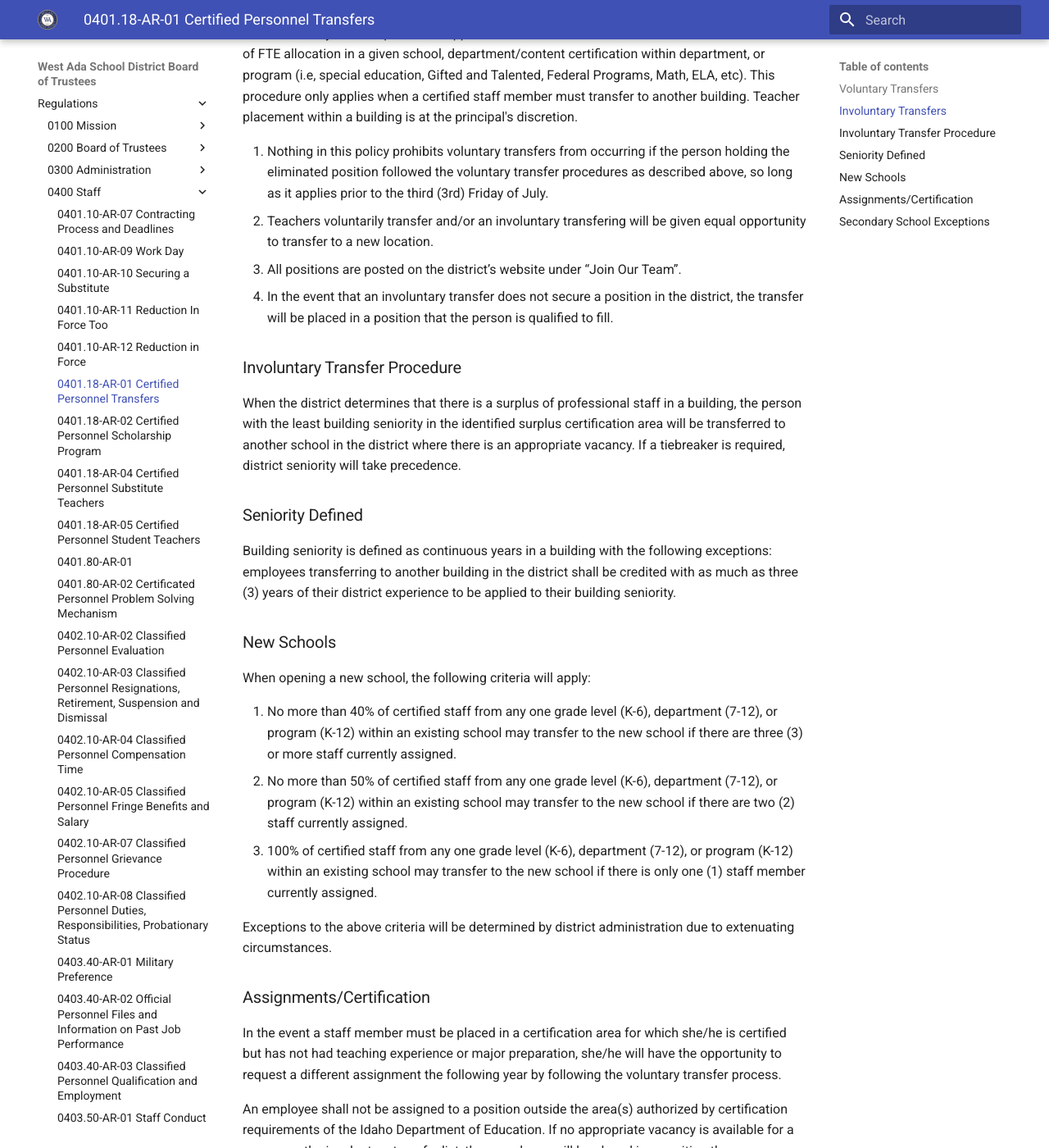
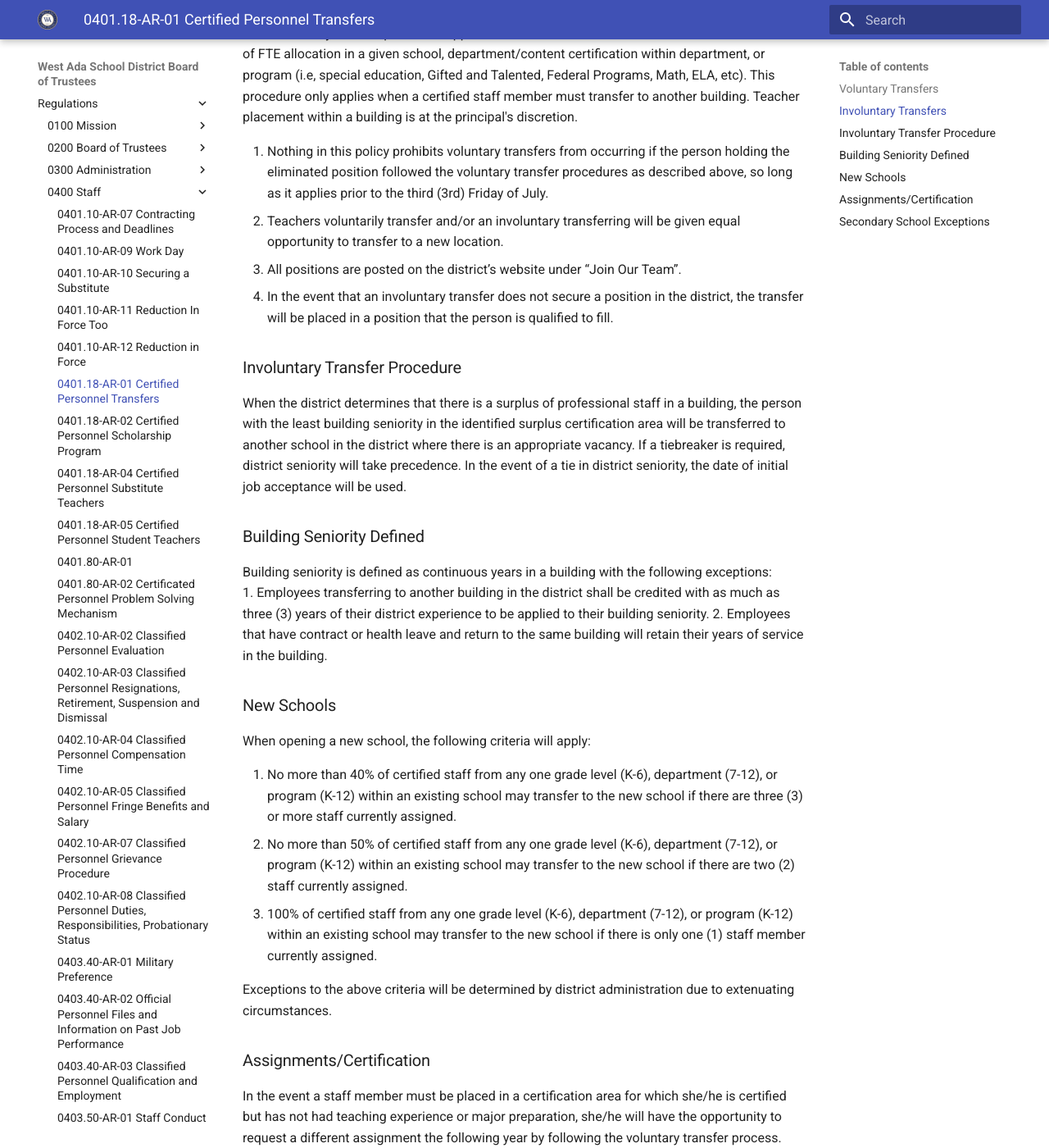
Before and after one commit to westada/section-400-hr-policy-review, an MkDocs documentation site: the page built from docs/regulations/0400-Staff/0401.18-AR-01.md, in a window 1280 px wide and 1400 px high, scrolled down 946 px. Shown: the whole window at 82% size. Built offline with MkDocs 1.6.1 and Material for MkDocs 9.7.7, drawn with Linux system fonts in a browser that asks for light colours; some of the changed text lies outside the part shown.

Commit message:
Edits to 401.18 AR01
Remaining edits into 401.18 AR01

```diff
--- a/docs/regulations/0400-Staff/0401.18-AR-01.md
+++ b/docs/regulations/0400-Staff/0401.18-AR-01.md
@@ -21,18 +21,20 @@ Building positions are filled on the basis of the certified employee’s certifi
 The involuntary transfer procedure applies to staff members identified as certified staff in excess of FTE allocation in a given school, department/content certification within department, or program (i.e, special education, Gifted and Talented, Federal Programs, Math, ELA, etc).  This procedure only applies when a certified staff member must transfer to another building.  Teacher placement within a building is at the principal's discretion.
 
 1. Nothing in this policy prohibits voluntary transfers from occurring if the person holding the eliminated position followed the voluntary transfer procedures as described above, so long as it applies prior to the third (3rd) Friday of July.
-2. Teachers voluntarily transfer and/or an involuntary transfering will be given equal opportunity to transfer to a new location.
+2. Teachers voluntarily transfer and/or an involuntary transferring will be given equal opportunity to transfer to a new location.
 3. All positions are posted on the district’s website under “Join Our Team”.
 4. In the event that an involuntary transfer does not secure a position in the district, the transfer will be placed in a position that the person is qualified to fill.
 
 ### Involuntary Transfer Procedure
 
 
-When the district determines that there is a surplus of professional staff in a building, the person with the least building seniority in the identified surplus certification area will be transferred to another school in the district where there is an appropriate vacancy.  If a tiebreaker is required, district seniority will take precedence.
+When the district determines that there is a surplus of professional staff in a building, the person with the least building seniority in the identified surplus certification area will be transferred to another school in the district where there is an appropriate vacancy.  If a tiebreaker is required, district seniority will take precedence. In the event of a tie in district seniority, the date of initial job acceptance will be used.
 
-### Seniority Defined
+### Building Seniority Defined
 
-Building seniority is defined as continuous years in a building with the following exceptions:  employees transferring to another building in the district shall be credited with as much as three (3) years of their district experience to be applied to their building seniority.
+Building seniority is defined as continuous years in a building with the following exceptions:
+1. Employees transferring to another building in the district shall be credited with as much as three (3) years of their district experience to be applied to their building seniority.
+2. Employees that have contract or health leave and return to the same building will retain their years of service in the building.
 
 ### New Schools
 
@@ -52,4 +54,4 @@ An employee shall not be assigned to a position outside the area(s) authorized b
 
 ### Secondary School Exceptions
 
-Personnel assigned as head coaches, choir, band, cheerleading, student council, drama, debate, speech, newspaper, yearbook, drill team, athletic trainer in the secondary schools and middle school athletic/activity coordinator shall be exempt from this policy and will continue to be assigned by the Chief Human Resources Officer.
+Personnel assigned as head coaches, choir, band, cheerleading, student council, drama, debate, speech, newspaper, yearbook, drill team, athletic trainer in the secondary schools and middle school athletic/activity coordinator shall be exempt from this policy and will continue to be assigned by the Superintendent or designee.
```
